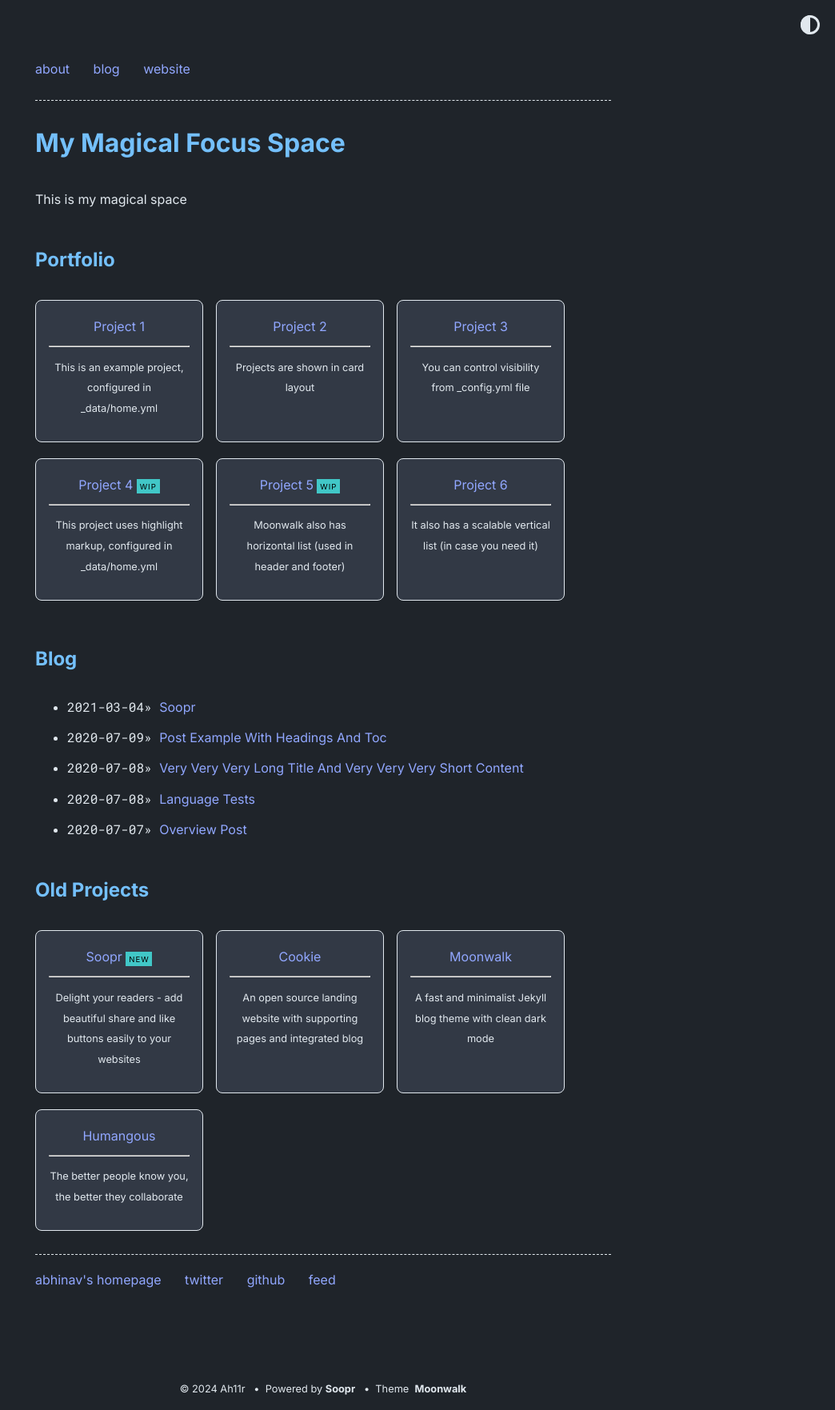
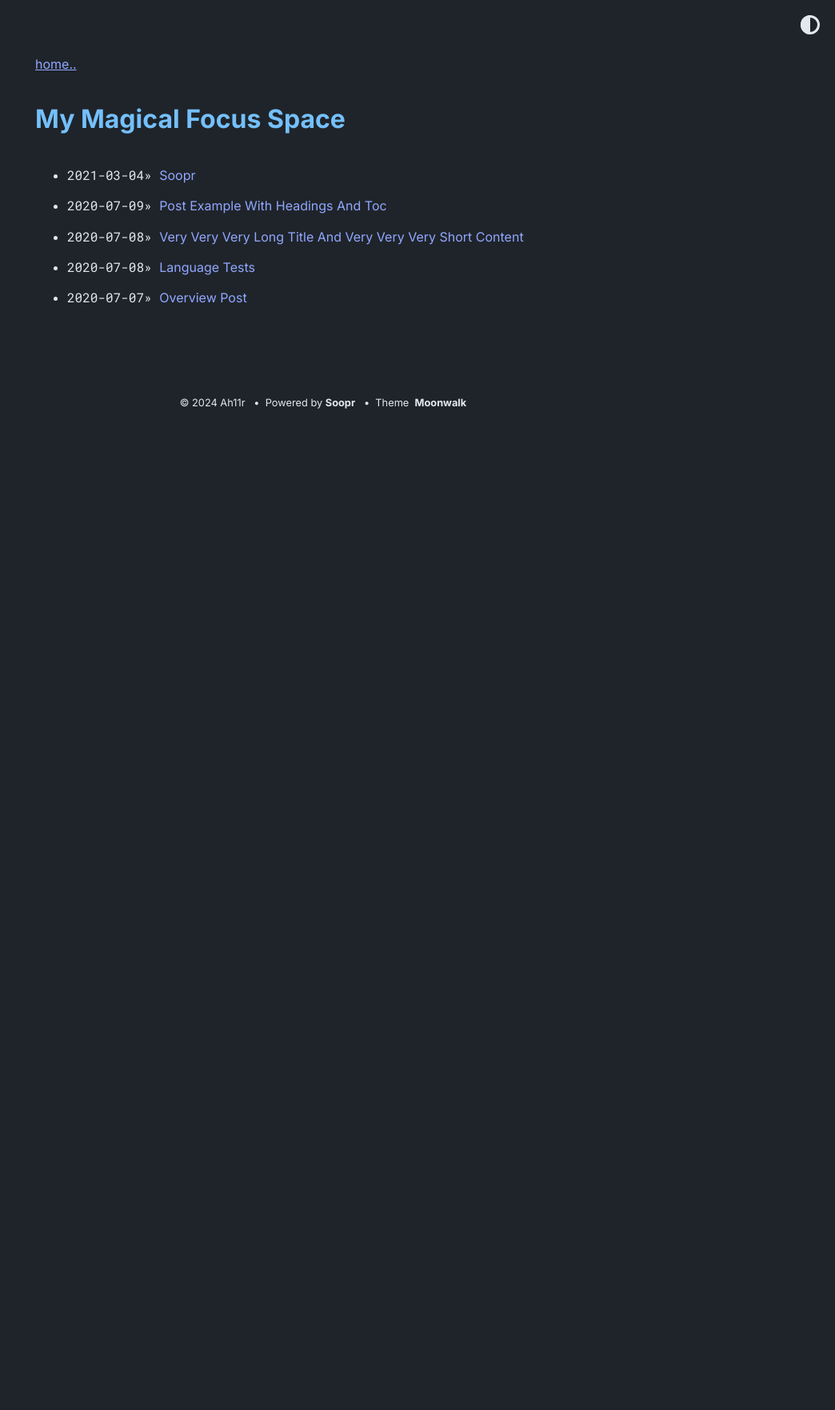
Before and after one commit to Ah11r/swiftlyblue, a Jekyll site: the page built from index.md, in a window 1280 px wide. Shown: the whole page at 80% size, without its empty margins (236-1280 px from the left). Built offline with Jekyll 4.4.1, drawn with Linux system fonts in a browser that asks for light colours; after the commit the page ends 900 px from its top, so only the background shows below that.

Commit message:
moreupdates

```diff
--- a/_data/home.yml
+++ b/_data/home.yml
@@ -6,62 +6,24 @@ navbar_entries:
     url: blog
 
   - title: website
-    url: https://www.abhinav.co
+    url: https://ah11r.github.io/
 
 project_entries:
   - title: Project 1
     url: overview-post
     desc: This is an example project, configured in _data/home.yml
 
-  - title: Project 2
-    url: overview-post
-    desc: Projects are shown in card layout
-
-  - title: Project 3
-    url: overview-post
-    desc: You can control visibility from _config.yml file
-
-  - title: Project 4
-    url: overview-post
-    desc: This project uses highlight markup, configured in _data/home.yml
-    highlight: WIP
-
-  - title: Project 5
-    url: overview-post
-    desc: Moonwalk also has horizontal list (used in header and footer)
-    highlight: WIP
-
-  - title: Project 6
-    url: overview-post
-    desc: It also has a scalable vertical list (in case you need it)
-
 old_project_entries:
-  - title: Soopr
-    url: https://www.soopr.co
-    desc: Delight your readers - add beautiful share and like buttons easily to your websites
-    highlight: NEW
-
-  - title: Cookie
-    url: https://github.com/abhinavs/cookie
-    desc: An open source landing website with supporting pages and integrated blog
-
-  - title: Moonwalk
-    url: https://github.com/abhinavs/moonwalk
-    desc: A fast and minimalist Jekyll blog theme with clean dark mode
-
   - title: Humangous
     url: https://www.humangous.co
     desc: The better people know you, the better they collaborate
 
 footer_entries:
-  - title: abhinav's homepage
-    url: https://www.abhinav.co
-
   - title: twitter
-    url: https://twitter.com/abhinav
+    url: https://twitter.com/hiira_KE
 
   - title: github
-    url: https://github.com/abhinavs
+    url: https://github.com/ah11r
 
   - title: feed
     url: feed.xml
--- a/index.md
+++ b/index.md
@@ -1,3 +1,3 @@
 ---
-layout: home
+layout: blog
 ---
```
